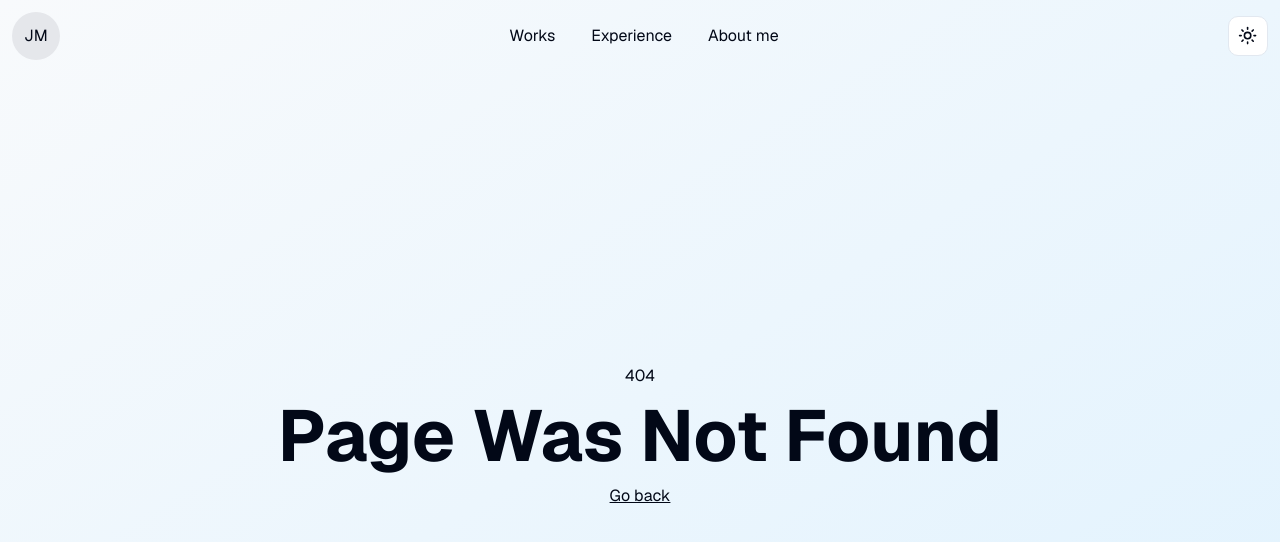
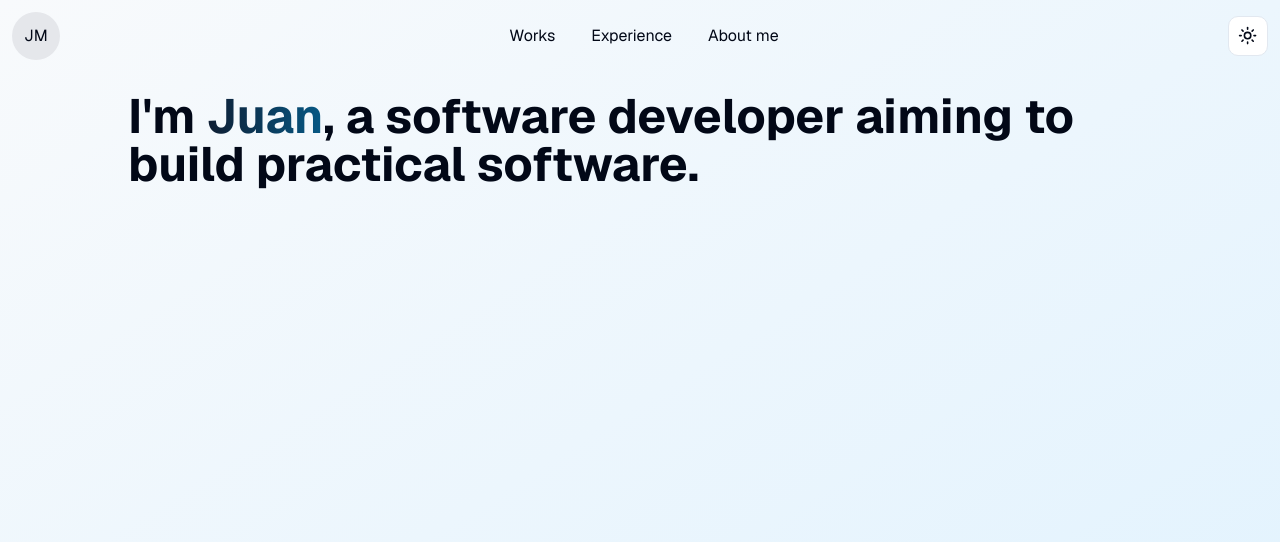
Before and after one commit to marc115/portfolio, a Next.js app: page /me in a window 1280 px wide. Before the commit this address had no page. Shown: the top 542 px of the page. Built offline with nearby package versions, Linux system fonts and the light colour scheme.

Commit message:
creating about me page

```diff
--- /dev/null
+++ b/app/me/page.tsx
@@ -0,0 +1,10 @@
+export default function Me () {
+    return (
+        <div className="m-5 md:mx-32">
+            <h1 className="font-bold text-5xl">I'm
+            <span className="gradient-text bg-gradient-to-r from-slate-900 to-sky-800 dark:from-slate-50 dark:to-sky-300 bg-clip-text text-transparent"> Juan</span>,
+            a software developer aiming to build practical software.</h1>
+            <p></p>
+        </div>
+    )
+}
--- a/components/custom/Sidebar.tsx
+++ b/components/custom/Sidebar.tsx
@@ -17,7 +17,6 @@ export const Sidebar = () => {
       </SheetTrigger>
       <SheetContent side={'right'}>
         <div className="grid gap-6 p-6">
-          <Link href='/' className="text-lg font-medium hover:text-gray-300">Home</Link>
           {
             menuItems.map((item) => (
               <Link key={item.name} className="text-lg font-medium hover:text-gray-300"
```
